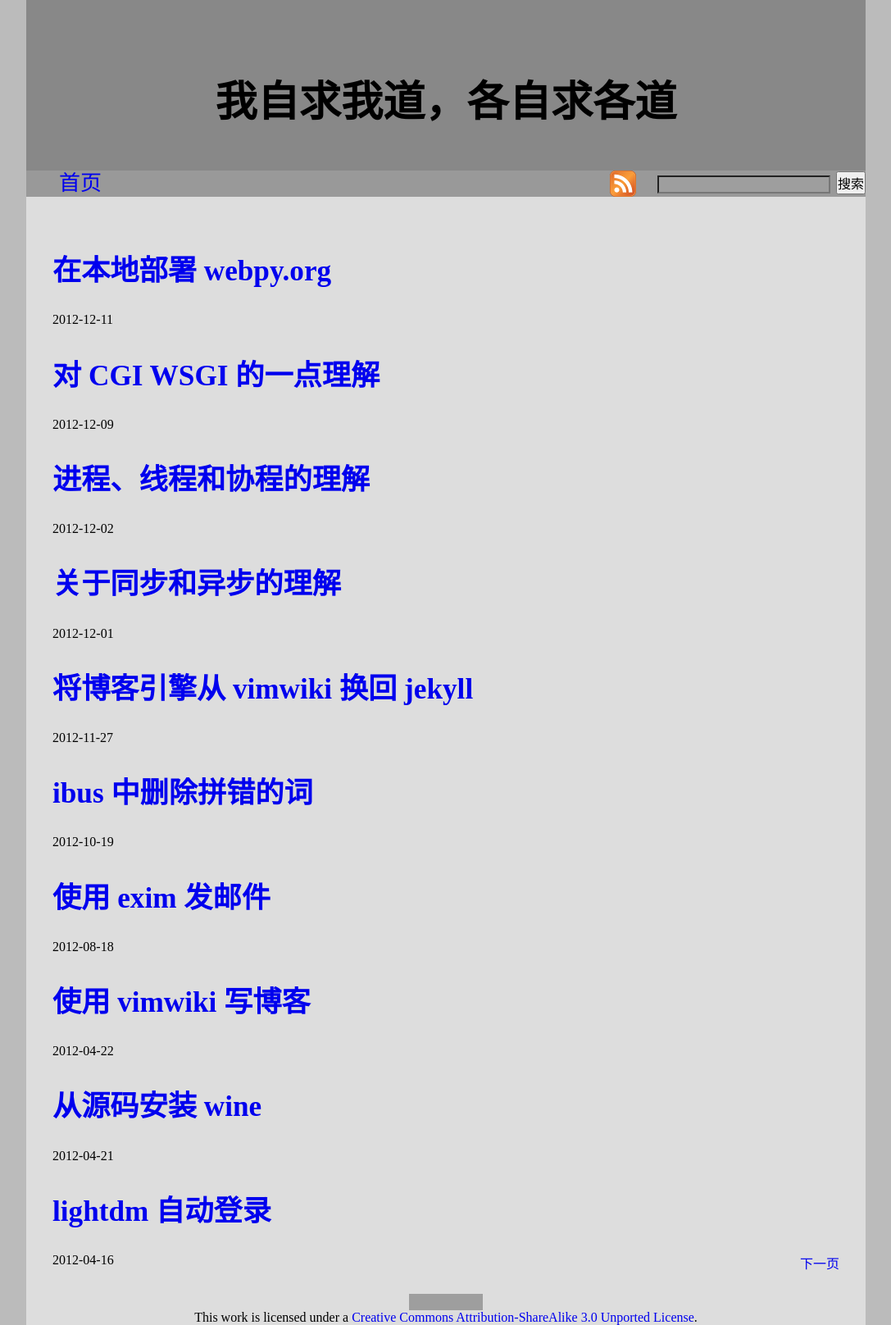
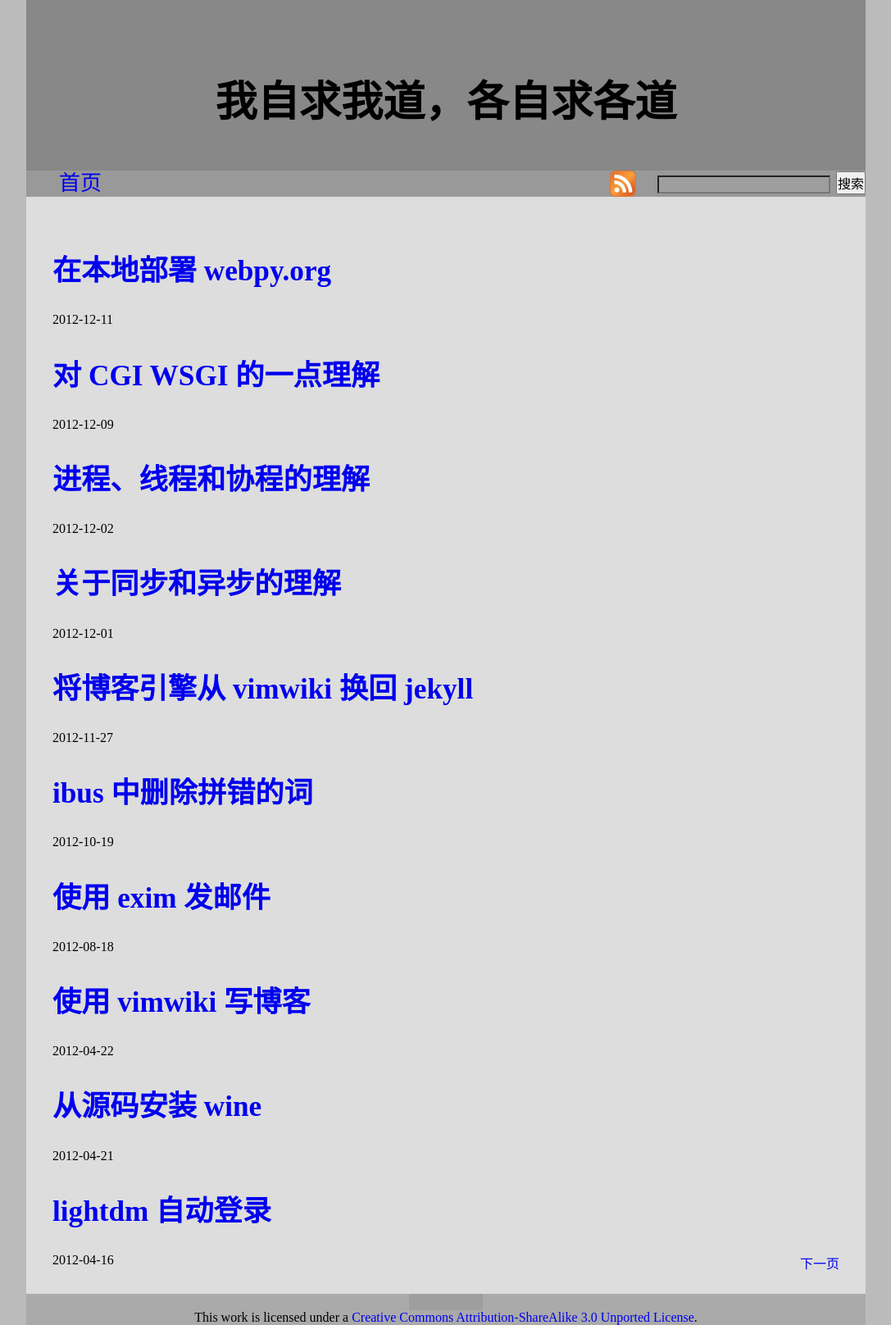
Before and after one commit to leiqin/leiqin.github.io, a Jekyll site: the page built from index.html, in a window 1280 px wide. Shown: the whole page at 82% size, without its empty margins (96-1183 px from the left). Built offline with Jekyll 4.4.1, drawn with Linux system fonts in a browser that asks for light colours; the list of posts is cut into pages by our own code; comment, search, counter and statistics services are not loaded; grey boxes are pictures that could not be loaded.

Commit message:
修改一些背景色

```diff
--- a/css/default.css
+++ b/css/default.css
@@ -30,7 +30,7 @@ pre {
     width: 80%;
     margin-left: auto;
     margin-right: auto;
-    background: #dddddd;
+    background: #cccccc;
 }
 
 #header {
@@ -48,6 +48,7 @@ pre {
 
 #content {
     padding: 2em;
+    background: #dddddd;
 }
 
 #label {
@@ -82,3 +83,7 @@ pre {
     position: relative;
     top: -10px;
 }
+
+#copyright {
+    background: #aaaaaa;
+}
```
